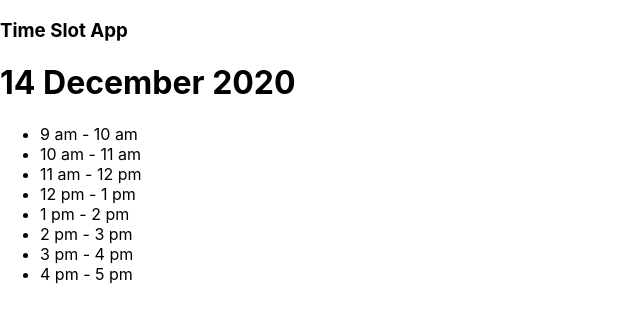
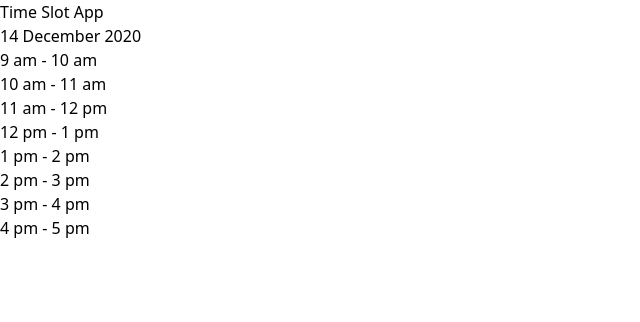
Before and after one commit to sruthi-98/Time-Slot-App, a React (Create React App) app: page / in a window 1280 px wide. Shown: the top 322 px of the page, without its empty margins (0-640 px from the left). Built offline with nearby package versions, Linux system fonts and the light colour scheme.

Commit message:
Include TailwindCSS and dependencies

```diff
--- /dev/null
+++ b/craco.config.js
@@ -0,0 +1,10 @@
+module.exports = {
+    style: {
+      postcss: {
+        plugins: [
+          require('tailwindcss'),
+          require('autoprefixer'),
+        ],
+      },
+    },
+  }
--- a/src/index.css
+++ b/src/index.css
@@ -1,13 +1,3 @@
-body {
-  margin: 0;
-  font-family: -apple-system, BlinkMacSystemFont, 'Segoe UI', 'Roboto', 'Oxygen',
-    'Ubuntu', 'Cantarell', 'Fira Sans', 'Droid Sans', 'Helvetica Neue',
-    sans-serif;
-  -webkit-font-smoothing: antialiased;
-  -moz-osx-font-smoothing: grayscale;
-}
-
-code {
-  font-family: source-code-pro, Menlo, Monaco, Consolas, 'Courier New',
-    monospace;
-}
+@tailwind base;
+@tailwind components;
+@tailwind utilities;
--- /dev/null
+++ b/tailwind.config.js
@@ -0,0 +1,11 @@
+module.exports = {
+  purge: ['./src/**/*.{js,jsx,ts,tsx}', './public/index.html'],
+  darkMode: false, // or 'media' or 'class'
+  theme: {
+    extend: {},
+  },
+  variants: {
+    extend: {},
+  },
+  plugins: [],
+}
```
Also changed, not shown: package.json (+8 -3 lines), 1 other file (tests, documents, lock files or other folders).
